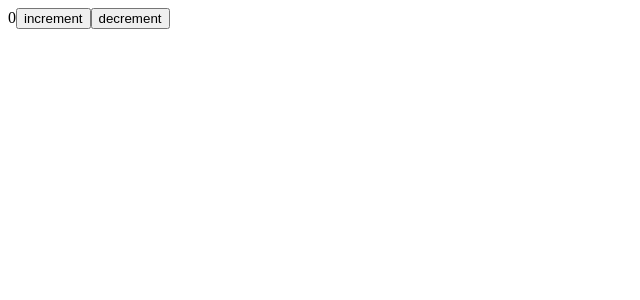
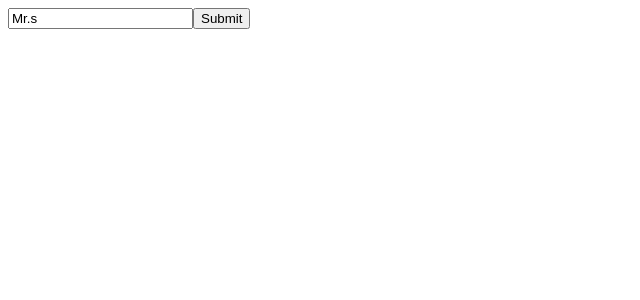
Before and after one commit to Choharim/react-hooks, a React (Create React App) app: page / in a window 1280 px wide. Shown: the top 300 px of the page, without its empty margins (0-640 px from the left). Built offline with nearby package versions, Linux system fonts and the light colour scheme.

Commit message:
Add useInput

```diff
--- a/package.json
+++ b/package.json
@@ -8,6 +8,7 @@
     "@testing-library/user-event": "^12.5.0",
     "react": "^17.0.1",
     "react-dom": "^17.0.1",
+    "react-router-dom": "^5.2.0",
     "react-scripts": "4.0.1",
     "web-vitals": "^0.2.4"
   },
--- a/src/App.js
+++ b/src/App.js
@@ -1,31 +1,39 @@
 import React, { useState } from 'react';
 
-class UglyApp extends React.Component {
-  state = {
-    number:0
-  };
+const useInput = (initText, validator ) => {
+  const [ text,setText ] = useState(initText);
 
-  onChangeCount = (event) => {
-    const { target: { name } } = event;
-    if(name === "increment"){
-      this.setState(pre => ({number:pre.number +1}));
-    }else if(name ==="decrement"){
-      this.setState(pre => ({number: pre.number -1}));
+  const onChange = (event) => {
+    const { target: { value } } = event;
+    const confirm = validator();
+    if(typeof validator === "function" && confirm === true){
+    setText(value);
+    }else {
+      return;
     }
   };
+  const onSubmit = (event) => {
+    event.preventDefault();
+  };
+  return { text, onChange, onSubmit };
+};
 
-  render(){
-    const { number } = this.state;
-    return (
-      <div className="App">
-        <span>{number}</span>
-        <button onClick={this.onChangeCount} name="increment">increment</button>
-        <button onClick={this.onChangeCount} name="decrement">decrement</button>
-      </div>
-    );
-  }
-}
+const App = () => {
+  const vali = () => {
+    if(use.text.length < 5){
+      return true;
+    } else {
+      return false;
+    }
+   };
+  const use = useInput("Mr.s",vali);
 
+ return (
+   <form onSubmit={use.onSubmit}>
+     <input onChange={use.onChange} value={use.text} type="text" placeholder="something"></input>
+     <input type="submit"></input>
+   </form>
+ );
+};
 
-
-export default UglyApp;
+export default App;
--- a/src/index.js
+++ b/src/index.js
@@ -1,6 +1,8 @@
 import React from 'react';
 import ReactDOM from 'react-dom';
 import App from './App';
+
+
 
 ReactDOM.render(
   <React.StrictMode>
```
Also changed, not shown: 2 other files (tests, documents, lock files or other folders).
